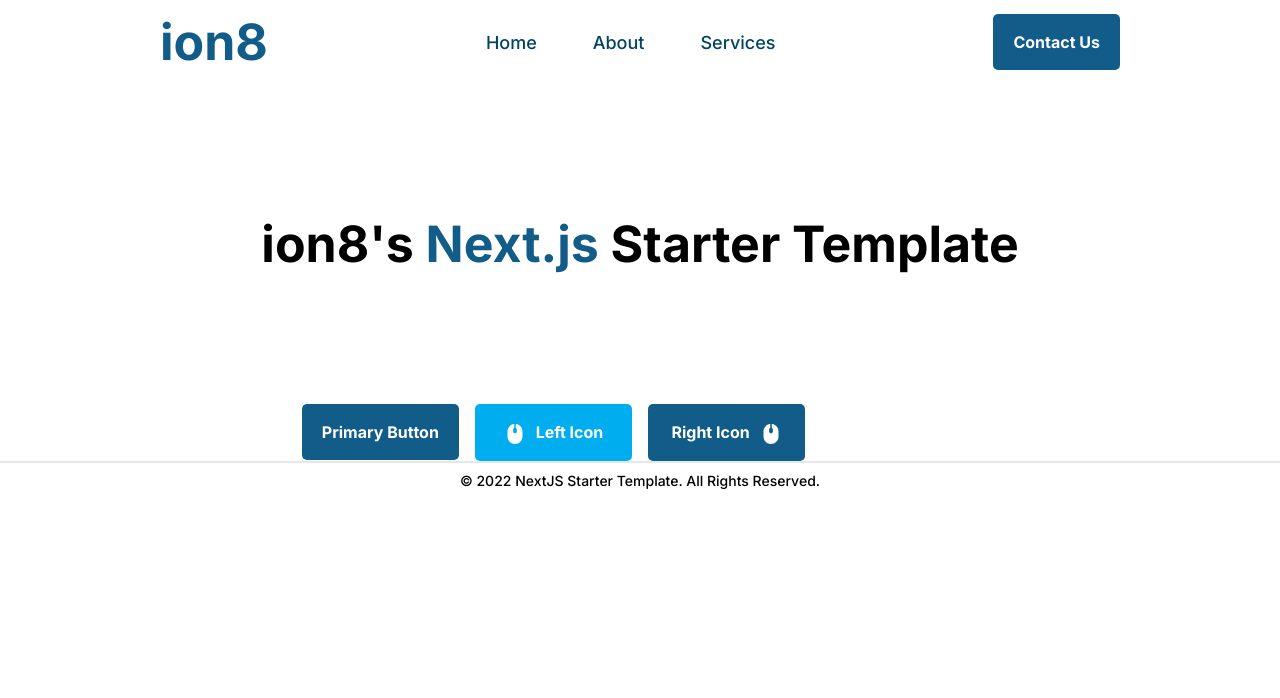
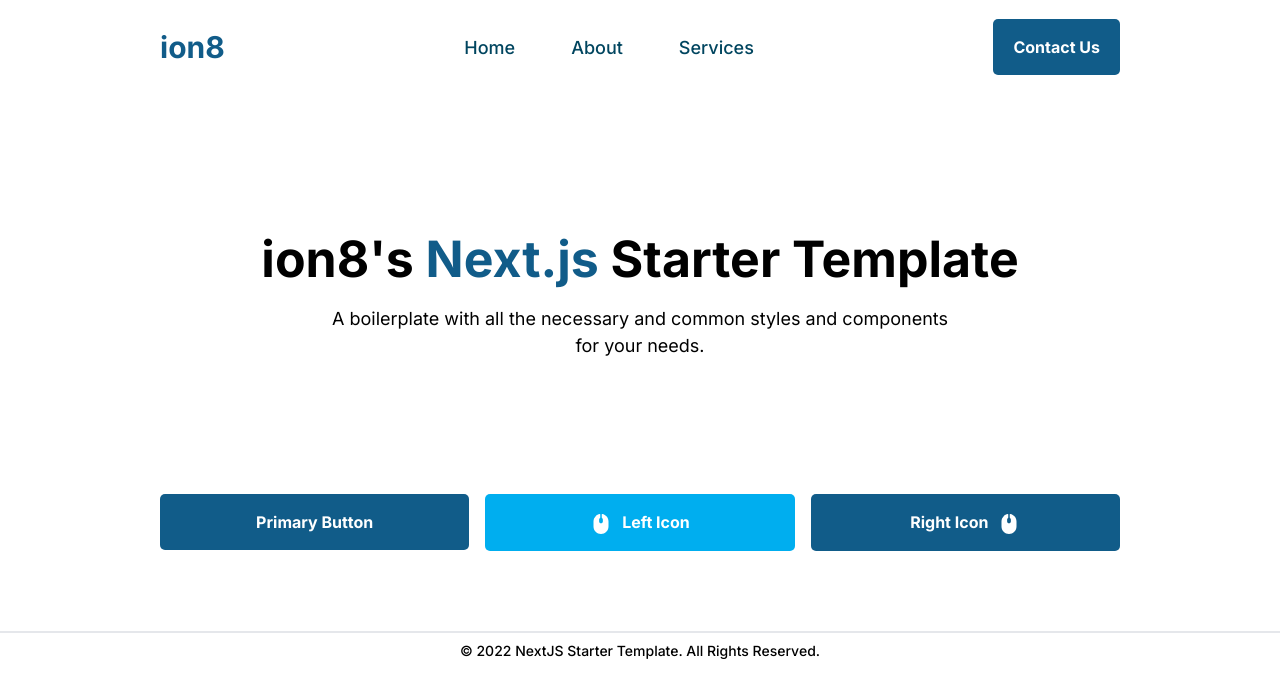
Before and after one commit to imrishit98/rp-nextjs-starter, a Next.js app: page /components in a window 1280 px wide. Shown: the top 698 px of the page. Built offline with nearby package versions, Linux system fonts and the light colour scheme.

Commit message:
Add dropdown functionality to menu

```diff
--- a/src/components/layout/footer.js
+++ b/src/components/layout/footer.js
@@ -3,8 +3,8 @@ import { Container } from '../ui/containers';
 
 const Footer = () => {
   return (
-    <footer className='py-2 border-t-2'>
-      <Container className='flex justify-center items-center text-sm font-medium'>
+    <footer className='py-2 mt-20 border-t-2'>
+      <Container className='flex items-center justify-center text-sm font-medium'>
         © {new Date().getFullYear()}&nbsp;
         <Link href={'/'} target='_blank' rel='noopener noreferrer'>
           NextJS Starter Template
--- a/src/components/layout/navbar.js
+++ b/src/components/layout/navbar.js
@@ -1,34 +1,102 @@
 import Link from 'next/link';
 import { Container } from '../ui/containers';
-import { useState } from 'react';
+import { useEffect, useState } from 'react';
 import { PrimaryButton } from '../ui/buttons';
-import { H2, NavbarLink } from '../ui/typography';
+import { H3, NavbarLink, LgText } from '../ui/typography';
+import { CloseIcon, HamburgerIcon } from '../ui/icons';
 
 const Navbar = () => {
   const [isOpen, setIsOpen] = useState(false);
+  // toggle the submenu in mobile on click
+  const [isSubMenuOpen, setIsSubMenuOpen] = useState([]);
 
   const navigation = [
-    { name: 'Home', href: '/' },
-    { name: 'About', href: '/about' },
-    { name: 'Services', href: '/services' },
+    {
+      name: 'Home',
+      href: '/',
+    },
+    {
+      name: 'About',
+      href: '/about',
+      subItem: [
+        {
+          name: 'About our team',
+          href: '/about/team',
+        },
+        {
+          name: 'History Timeline',
+          href: '/about/history',
+        },
+      ],
+    },
+    {
+      name: 'Services',
+      href: '/services',
+      subItem: [
+        {
+          name: 'Software Engineering',
+          href: '/services/software-engineering',
+        },
+        {
+          name: 'Marketing',
+          href: '/services/Marketing',
+        },
+      ],
+    },
   ];
+  // useEffect(() => {
+  //   console.log(isSubMenuOpen);
+  // }, [isSubMenuOpen]);
+
+  function toggleSubItems(itemIndex) {
+    isSubMenuOpen.includes(itemIndex)
+      ? setIsSubMenuOpen((current) =>
+          current.filter((isSubMenuOpen) => isSubMenuOpen !== itemIndex)
+        )
+      : setIsSubMenuOpen([...isSubMenuOpen, itemIndex]);
+  }
 
   return (
     <nav>
-      <Container className='justify-between'>
+      <Container className='justify-between h-[72px] md:h-[94px] flex'>
         <div className='flex items-center flex-grow py-3 md:flex-none'>
           <Link href='/' className='font-bold text-cobalt'>
-            <H2>ion8</H2>
+            <H3>ion8</H3>
           </Link>
         </div>
 
         {/* Desktop/tablet menu */}
-        <div className='hidden md:justify-between md:flex'>
+        <div className='relative hidden md:justify-between md:flex'>
           {navigation.map((item) => (
-            <NavbarLink key={item.name} link={item.href} label={item.name} />
+            <NavbarLink key={item.name} link={item.href}>
+              {/* main menu item */}
+              <LgText
+                className={`py-5 ${
+                  item.subItem ? 'nav-subitem' : ''
+                } font-medium text-deep-blue hover:text-cobalt`}
+              >
+                {item.name}
+              </LgText>
+              {/* subItem menu */}
+              <ul className='absolute top-[60px] z-10 w-[240px] nav-subitem-content'>
+                {item.subItem
+                  ? item.subItem.map((subItem) => (
+                      <li className='px-4 py-4 bg-slate-50 hover:bg-slate-100'>
+                        <NavbarLink
+                          key={subItem.name}
+                          link={subItem.href}
+                          className='text-left'
+                        >
+                          {subItem.name}
+                        </NavbarLink>
+                      </li>
+                    ))
+                  : null}
+              </ul>
+            </NavbarLink>
           ))}
         </div>
-        <div className=''>
+        <div className='hidden md:block'>
           <PrimaryButton link='/' label='Contact Us' />
         </div>
 
@@ -45,75 +113,67 @@ const Navbar = () => {
             onClick={() => setIsOpen(!isOpen)}
           >
             <span className='sr-only'>Open main menu</span>
-
-            <svg
+            <HamburgerIcon
               className={('w-6 h-6 ', isOpen ? 'hidden' : 'block')}
-              width='25'
-              height='24'
-              viewBox='0 0 25 24'
-              fill='none'
-              xmlns='http://www.w3.org/2000/svg'
-            >
-              <path
-                d='M3.5 12H21.5'
-                stroke='#474748'
-                strokeWidth='2'
-                strokeLinecap='round'
-                strokeLinejoin='round'
-              />
-              <path
-                d='M3.5 6H21.5'
-                stroke='#474748'
-                strokeWidth='2'
-                strokeLinecap='round'
-                strokeLinejoin='round'
-              />
-              <path
-                d='M3.5 18H21.5'
-                stroke='#474748'
-                strokeWidth='2'
-                strokeLinecap='round'
-                strokeLinejoin='round'
-              />
-            </svg>
-
-            <svg
+            />
+            <CloseIcon
               className={('w-6 h-6 ', isOpen ? 'block' : 'hidden')}
-              width='25'
-              height='25'
-              viewBox='0 0 25 25'
-              fill='none'
-              xmlns='http://www.w3.org/2000/svg'
-            >
-              <path
-                d='M18.8872 6.82495L6.88721 18.825'
-                stroke='#474748'
-                strokeWidth='2'
-                strokeLinecap='round'
-                strokeLinejoin='round'
-              />
-              <path
-                d='M6.88721 6.82495L18.8872 18.825'
-                stroke='#474748'
-                strokeWidth='2'
-                strokeLinecap='round'
-                strokeLinejoin='round'
-              />
-            </svg>
+              // onClick={() => toggleSubItems(itemIndex)}
+            />
           </button>
         </div>
         {/* mobile menu list */}
         <div
           className={
-            'absolute left-0 justify-center w-full h-auto py-6 overflow-hidden top-[100px] bg-white md:hidden z-10 text-left ' +
+            'absolute left-0 justify-center w-full h-auto py-6 px-4 overflow-hidden top-[72px] bg-white md:hidden z-10 text-center ' +
             (isOpen ? 'block' : 'hidden')
           }
           data-collapse-content='mobileMenuEvent'
           id='mobileMenu'
         >
-          {navigation.map((item) => (
-            <NavbarLink key={item.name} link={item.href} label={item.name} />
-          ))}
+          <ul className='static top-[60px] z-10 w-full text-center'>
+            {navigation.map(
+              (item, itemIndex) =>
+                item.subItem ? (
+                  <>
+                    <li onClick={() => toggleSubItems(itemIndex)}>
+                      <LgText className='font-bold text-deep-blue'>
+                        {item.name}
+                      </LgText>
+                      {/* maps submenu items */}{' '}
+                      {item.subItem.map((subItem) => (
+                        <div
+                          className={`${
+                            isSubMenuOpen.includes(itemIndex)
+                              ? 'flex'
+                              : 'hidden'
+                          } px-4 py-3 bg-slate-50 justify-center`}
+                        >
+                          <NavbarLink key={subItem.name} link={subItem.href}>
+                            {subItem.name}
+                          </NavbarLink>
+                        </div>
+                      ))}{' '}
+                    </li>
+                  </>
+                ) : (
+                  <li>
+                    {/* Main menuItem with no subItems will have a link */}
+                    <NavbarLink key={item.name} link={item.href}>
+                      <LgText className='font-bold text-deep-blue'>
+                        {item.name}
+                      </LgText>
+                    </NavbarLink>
+                  </li>
+                )
+
+              /* end of item.subItem ? */
+            )}{' '}
+          </ul>{' '}
+          {/* end of navigation.map ? */}
+          <div className='mt-5 md:hidden'>
+            <PrimaryButton link='/' label='Contact Us' />
+          </div>
         </div>
         {/* end of mobile menu */}
       </Container>
--- a/src/components/ui/containers.js
+++ b/src/components/ui/containers.js
@@ -2,7 +2,7 @@ export const Container = ({ className, children }) => {
   return (
     <div
       className={
-        'container w-full px-2 mx-auto md:px-8 lg:px-20 xl:px-40 flex justify-center items-center' +
+        'container w-full px-4 mx-auto md:px-8 lg:px-20 xl:px-40 justify-center items-center' +
         ' ' +
         className
       }
--- a/src/components/ui/typography.js
+++ b/src/components/ui/typography.js
@@ -32,7 +32,7 @@ export const H2 = ({ className, children, ...props }) => {
 export const H3 = ({ className, children, ...props }) => {
   return (
     <h3
-      className={'text-[25px] leading-[38px] font-bold' + ' ' + className}
+      className={'text-[30px] leading-[38px] font-bold' + ' ' + className}
       {...props}
     >
       {children}
@@ -51,7 +51,7 @@ export const H4 = ({ className, children, ...props }) => {
   );
 };
 
-export const SubText = ({ className, children, ...props }) => {
+export const LgText = ({ className, children, ...props }) => {
   return (
     <p className={'text-[18px] leading-[27px]' + ' ' + className} {...props}>
       {children}
@@ -83,15 +83,15 @@ export const XSText = ({ className, children, ...props }) => {
   );
 };
 
-export const NavbarLink = ({ link, label, ...props }) => {
+export const NavbarLink = ({ link, children, ...props }) => {
   return (
     <Link
       href={link}
-      className='block py-3 md:inline-block md:px-4 xl:px-7 focus:outline-none focus:ring-0'
+      className='block md:inline-block md:px-4 xl:px-7 focus:outline-none focus:ring-0'
+      {...props}
     >
-      <SubText className='text-deep-blue hover:text-cobalt font-medium'>
-        {label}
-      </SubText>
+      {/* dropdown menu items */}
+      {children}
     </Link>
   );
 };
--- a/src/pages/components.js
+++ b/src/pages/components.js
@@ -2,19 +2,27 @@ import Layout from '../components/layout';
 import { SecondaryButton, PrimaryButton } from '../components/ui/buttons';
 import { Container } from '../components/ui/containers';
 import { SubmitIcon } from '../components/ui/icons';
-import { H1 } from '../components/ui/typography';
+import { H1, LgText } from '../components/ui/typography';
+
+const title = 'Components Page';
 
 const Components = () => {
   return (
-    <Layout>
-      <Container className=' text-center h-[40vh]'>
-        <H1>
-          ion8&apos;s <span className='text-cobalt'>Next.js</span> Starter
-          Template
-        </H1>
+    <Layout seoTitle={title} seoDesc=''>
+      <Container className='text-center h-[50vh] flex'>
+        <div>
+          <H1 className='mb-4'>
+            ion8&apos;s <span className='text-cobalt'>Next.js</span> Starter
+            Template
+          </H1>
+          <LgText className='md:px-20 lg:px-40'>
+            A boilerplate with all the necessary and common styles and
+            components for your needs.
+          </LgText>
+        </div>
       </Container>
-      <Container className=''>
-        <div className='grid grid-cols-4 gap-4'>
+      <Container className='items-center'>
+        <div className='grid grid-cols-1 gap-4 md:grid-cols-3'>
           <div>
             {/* Primary Button without icon */}
             <PrimaryButton link='#' label='Primary Button' />
--- a/src/styles/globals/base.scss
+++ b/src/styles/globals/base.scss
@@ -10,3 +10,12 @@
   margin: 0;
   font-family: 'Inter', sans-serif;
 }
+
+.nav-subitem-content {
+  display: none;
+}
+
+.nav-subitem:hover + .nav-subitem-content,
+.nav-subitem-content:hover {
+  display: block;
+}
```
Also changed, not shown: src/components/ui/icons.js (+67 -0 lines).
